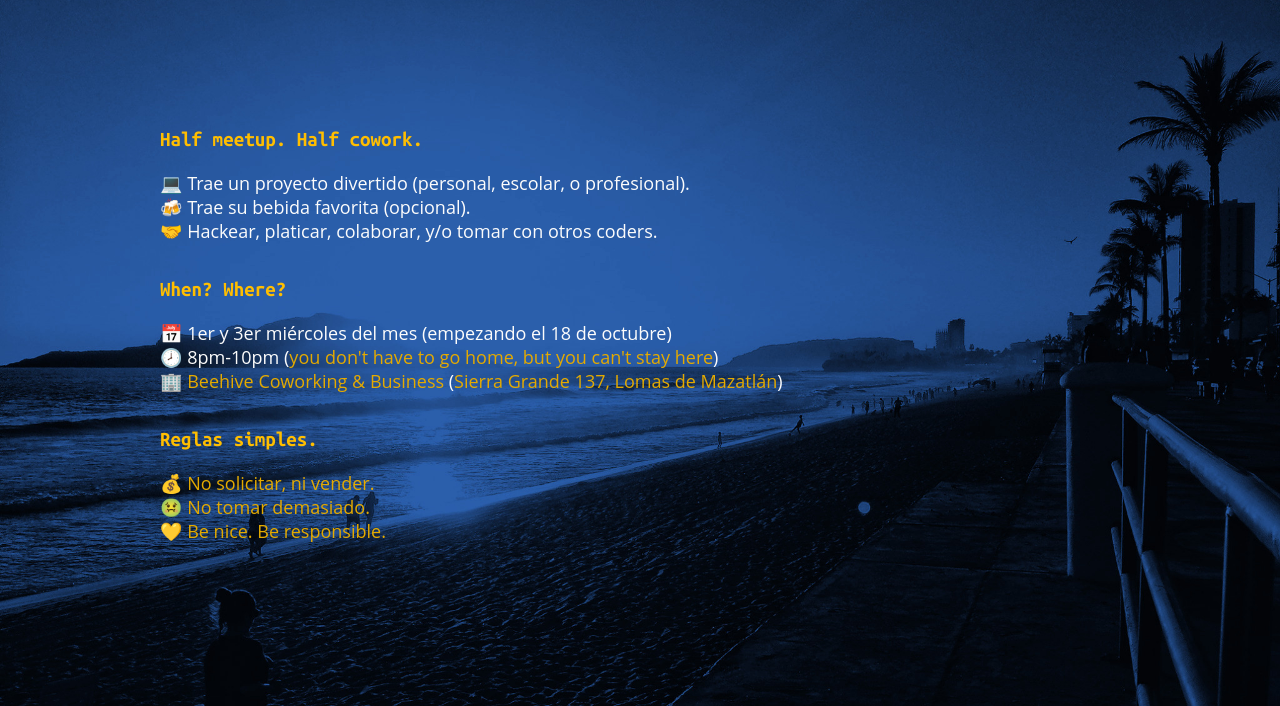
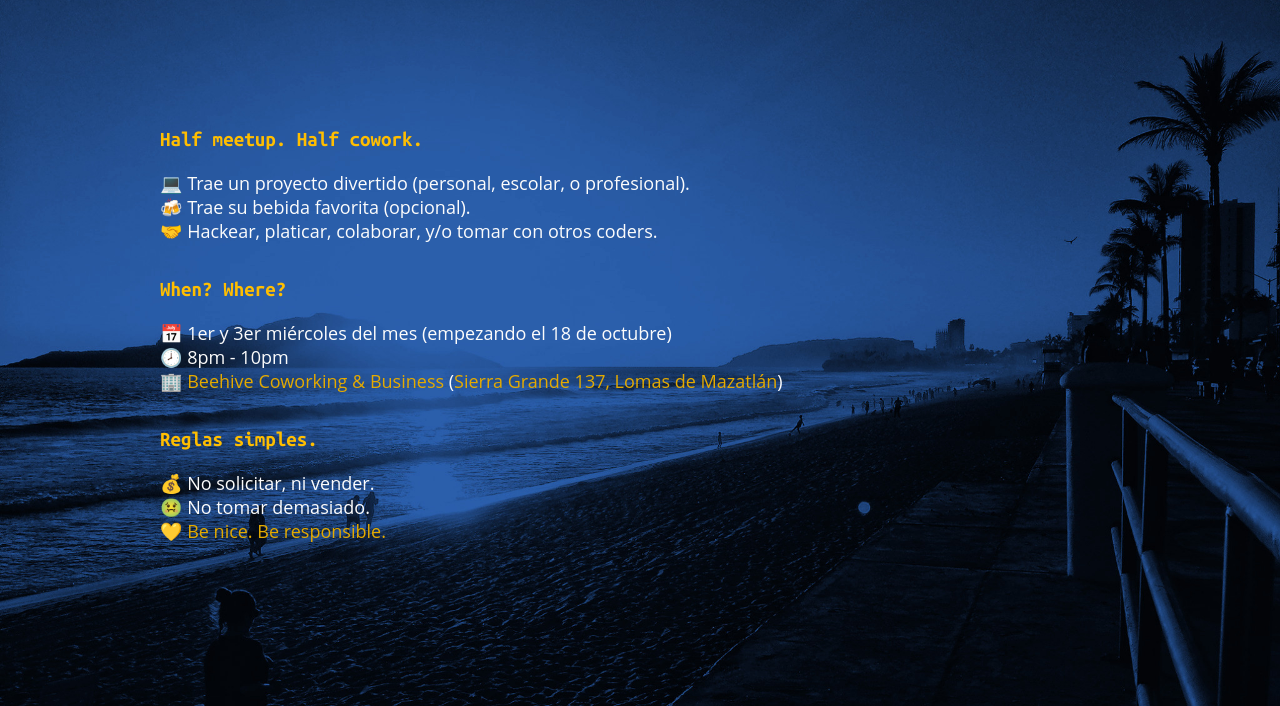
Before and after one commit to codemazatlan/beer-code, a plain HTML site: page index.html in a window 1280 px wide. Shown: the part 94-800 px from the top of the page. Drawn offline with Linux system fonts and the light colour scheme; a script that the page names is missing.

Commit message:
menos memes

```diff
--- a/index.html
+++ b/index.html
@@ -45,14 +45,14 @@
       <h3>When? Where?</h3>
       <ul>
         <li>📅 1er y 3er miércoles del mes (empezando el 18 de octubre)</li>
-        <li>🕗 8pm-10pm (<a href="https://www.youtube.com/watch?v=xGytDsqkQY8">you don't have to go home, but you can't stay here</a>)</li>
+        <li>🕗 8pm - 10pm</li>
         <li>🏢 <a href="http://beehive.mx">Beehive Coworking &amp; Business</a> (<a href="https://goo.gl/maps/5quF2zpMaGF2">Sierra Grande 137, Lomas de Mazatlán</a>)</li>
       </ul>
 
       <h3>Reglas simples.</h3>
       <ul>
-        <li>💰 <a href="http://www.dailybleh.com/wp-content/uploads/2011/10/stop-talking.jpg">No solicitar, ni vender.</a></li>
-        <li>🤢 <a href="https://giphy.com/gifs/gw3DqHls04eUo/fullscreen">No tomar demasiado.</a></li>
+        <li>💰 No solicitar, ni vender.</li>
+        <li>🤢 No tomar demasiado.</li>
         <li>💛 <a href="code-of-conduct.html">Be nice. Be responsible.</a></li>
       </ul>
 
```
Also changed, not shown: code-of-conduct.html (+1 -1 lines).
